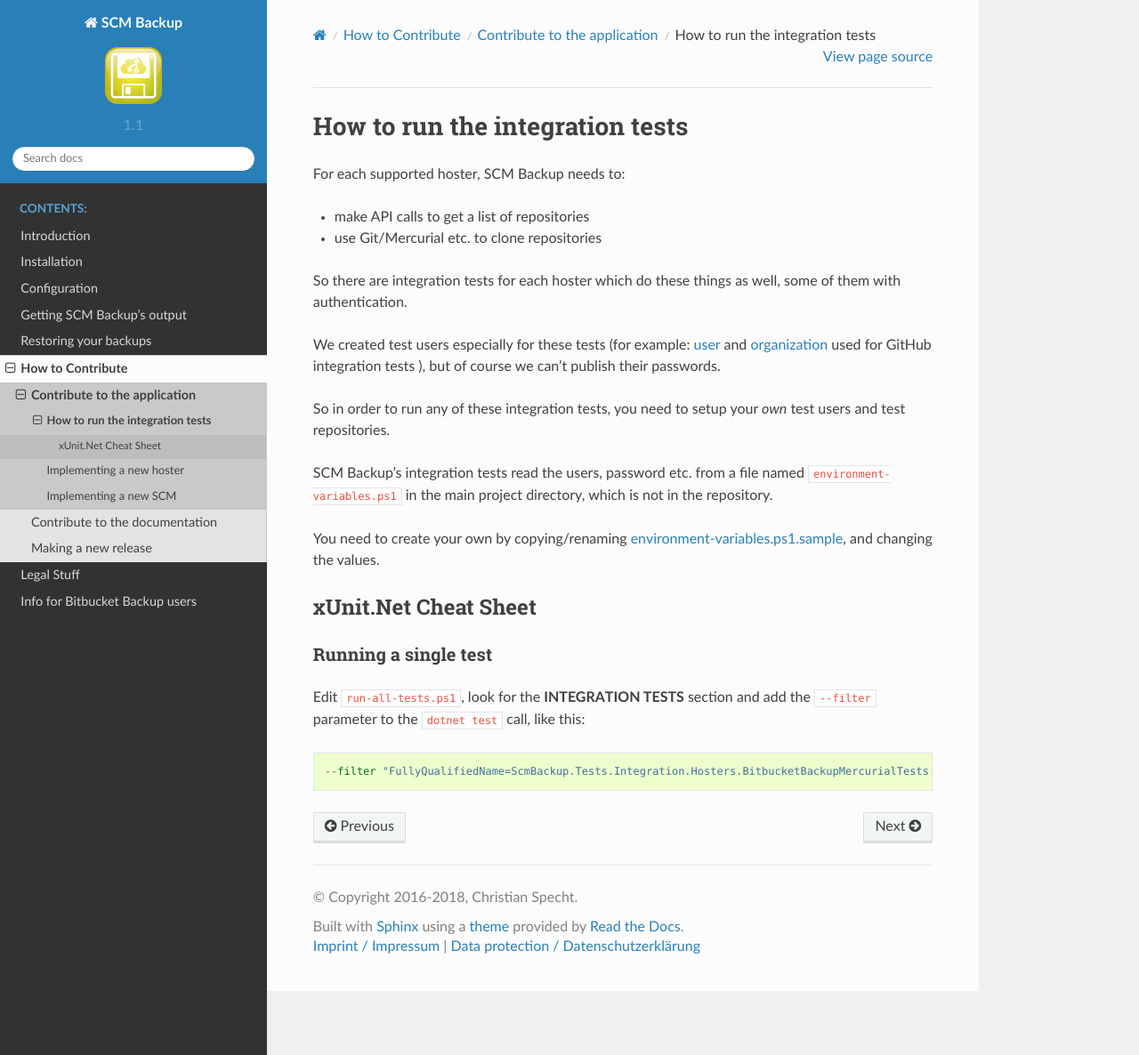
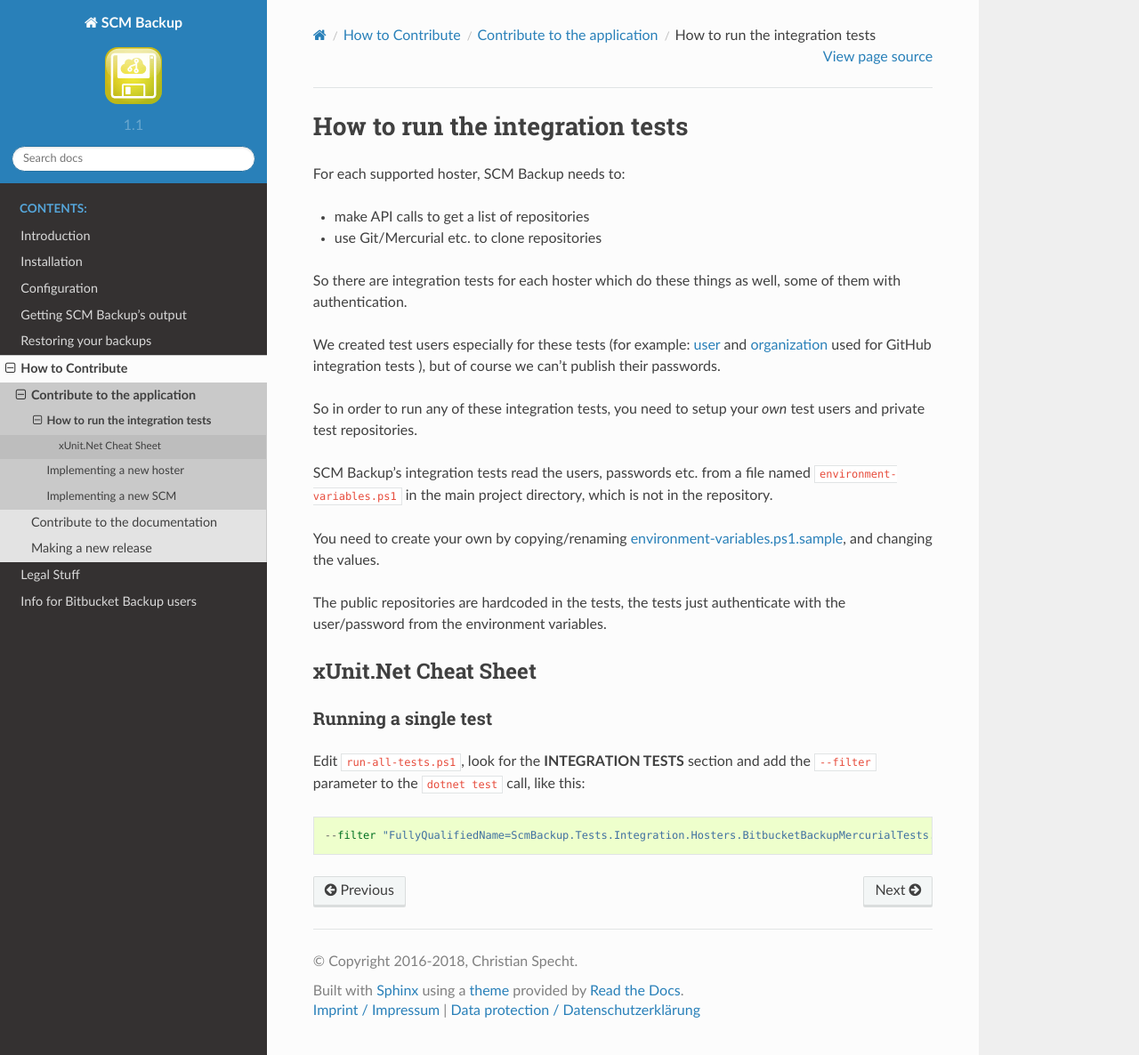
Before and after one commit to christianspecht/scm-backup-docs, a Sphinx documentation site: the page built from source/contribute-app-tests.rst, in a window 1280 px wide and 1186 px high. Shown: the whole window at 89% size. Built offline with Sphinx 7.4.7 and the Read the Docs theme 2.0.0, drawn with Linux system fonts in a browser that asks for light colours.

Commit message:
update integration test info, just need to provide private repos (see christianspecht/scm-backup#14)

```diff
--- a/source/contribute-app-tests.rst
+++ b/source/contribute-app-tests.rst
@@ -10,11 +10,14 @@ So there are integration tests for each hoster which do these things as well, so
 
 We created test users especially for these tests (for example: `user <https://github.com/scm-backup-testuser/>`_ and `organization <https://github.com/scm-backup-testorg>`_ used for GitHub integration tests ), but of course we can't publish their passwords.
 
-So in order to run any of these integration tests, you need to setup your *own* test users and test repositories.
+So in order to run any of these integration tests, you need to setup your *own* test users and private test repositories.
 
-SCM Backup's integration tests read the users, password etc. from a file named ``environment-variables.ps1`` in the main project directory, which is not in the repository.
+SCM Backup's integration tests read the users, passwords etc. from a file named ``environment-variables.ps1`` in the main project directory, which is not in the repository.
 
 You need to create your own by copying/renaming `environment-variables.ps1.sample <https://github.com/christianspecht/scm-backup/blob/master/environment-variables.ps1.sample>`_, and changing the values.
+
+The public repositories are hardcoded in the tests, the tests just authenticate with the user/password from the environment variables.
+
 
 
 xUnit.Net Cheat Sheet
```
